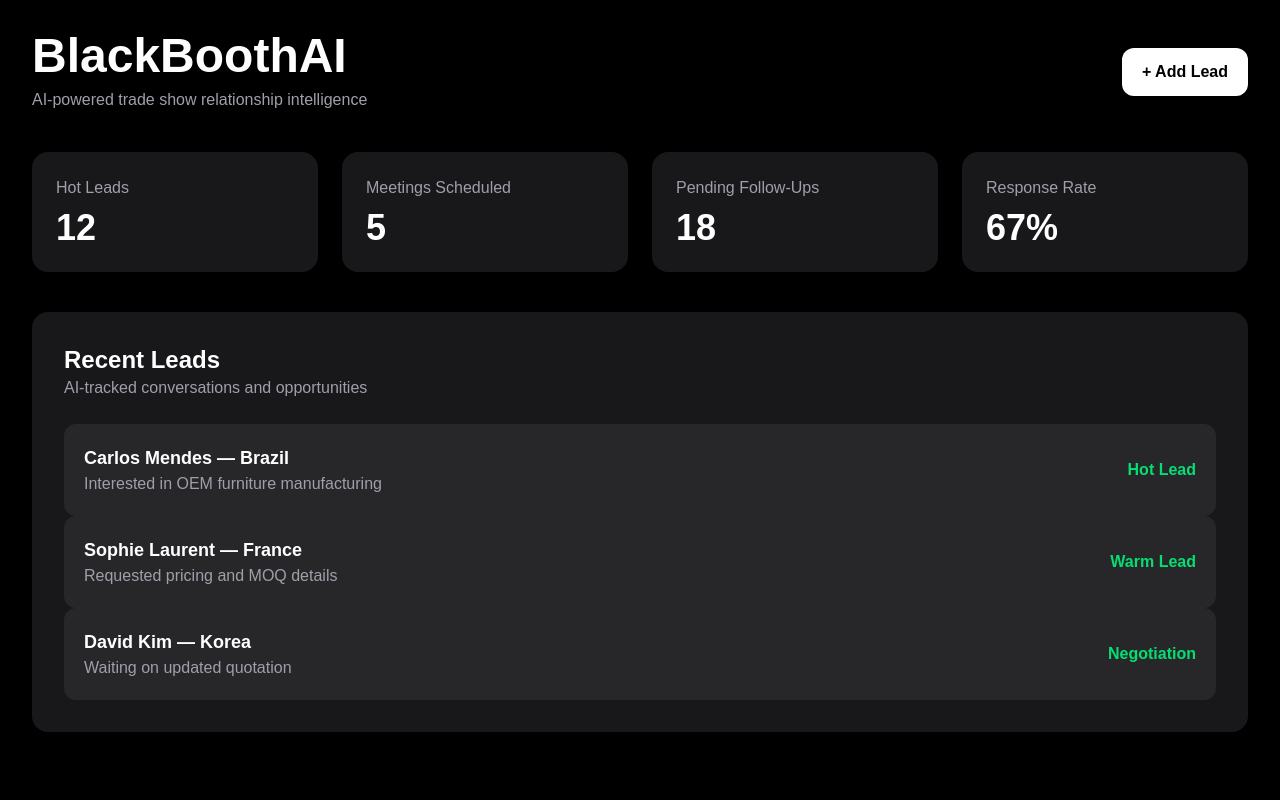
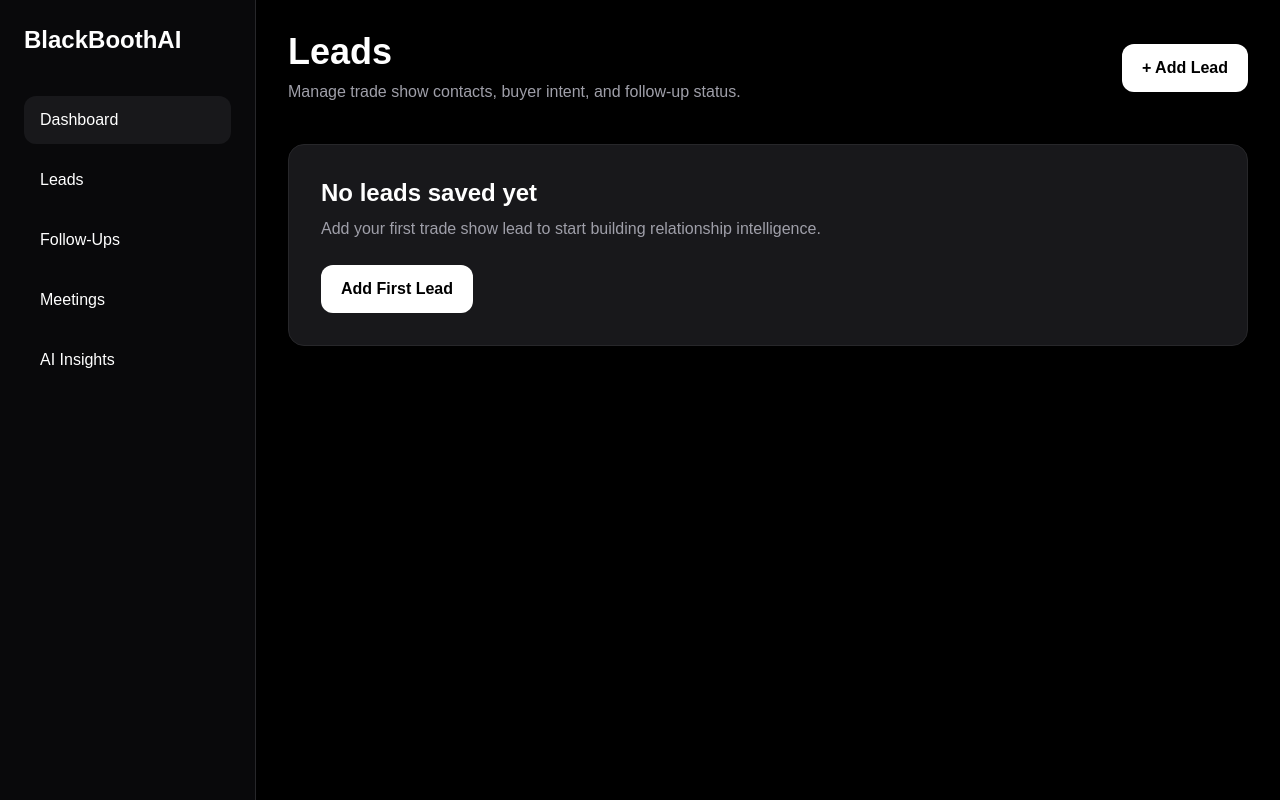
Before and after one commit to NikoRobben/BlackBoothAI, a Next.js app: page / in a window 1280 px wide. Built offline with nearby package versions, Linux system fonts and the light colour scheme.

Commit message:
Display saved leads from local storage

```diff
--- a/app/page.tsx
+++ b/app/page.tsx
@@ -1,84 +1,94 @@
-import LeadCard from "@/components/LeadCard";
+"use client";
 
-export default function HomePage() {
+import { useEffect, useState } from "react";
+import Link from "next/link";
+import Sidebar from "@/components/Sidebar";
+
+type Lead = {
+  id: string;
+  name: string;
+  company: string;
+  country: string;
+  productInterest: string;
+  status: string;
+};
+
+export default function LeadsPage() {
+  const [leads, setLeads] = useState<Lead[]>([]);
+
+  useEffect(() => {
+    const savedLeads = JSON.parse(
+      localStorage.getItem("blackboothai-leads") || "[]"
+    );
+
+    setLeads(savedLeads);
+  }, []);
+
   return (
-    <main className="min-h-screen bg-black text-white p-8">
-      <div className="max-w-7xl mx-auto">
+    <main className="min-h-screen bg-black text-white flex">
+      <Sidebar />
+
+      <section className="flex-1 p-8">
         <div className="flex items-center justify-between mb-10">
           <div>
-            <h1 className="text-5xl font-bold">BlackBoothAI</h1>
-
+            <h1 className="text-4xl font-bold">Leads</h1>
             <p className="text-zinc-400 mt-2">
-              AI-powered trade show relationship intelligence
+              Manage trade show contacts, buyer intent, and follow-up status.
             </p>
           </div>
 
-          <button className="bg-white text-black px-5 py-3 rounded-xl font-semibold hover:bg-zinc-200 transition">
+          <Link
+            href="/leads/new"
+            className="bg-white text-black px-5 py-3 rounded-xl font-semibold"
+          >
             + Add Lead
-          </button>
+          </Link>
         </div>
 
-        <div className="grid grid-cols-1 md:grid-cols-4 gap-6 mb-10">
-          <div className="bg-zinc-900 rounded-2xl p-6">
-            <p className="text-zinc-400">Hot Leads</p>
+        {leads.length === 0 ? (
+          <div className="bg-zinc-900 border border-zinc-800 rounded-2xl p-8">
+            <h2 className="text-2xl font-bold mb-2">No leads saved yet</h2>
+            <p className="text-zinc-400 mb-6">
+              Add your first trade show lead to start building relationship intelligence.
+            </p>
 
-            <h2 className="text-4xl font-bold mt-2">12</h2>
+            <Link
+              href="/leads/new"
+              className="inline-block bg-white text-black px-5 py-3 rounded-xl font-semibold"
+            >
+              Add First Lead
+            </Link>
           </div>
+        ) : (
+          <div className="space-y-4">
+            {leads.map((lead) => (
+              <Link key={lead.id} href={`/leads/${lead.id}`}>
+                <div className="bg-zinc-900 border border-zinc-800 rounded-xl p-5 flex items-center justify-between hover:bg-zinc-800 transition cursor-pointer">
+                  <div>
+                    <h3 className="font-semibold text-lg">
+                      {lead.name || "Unnamed Lead"} — {lead.company || "Unknown Company"}
+                    </h3>
 
-          <div className="bg-zinc-900 rounded-2xl p-6">
-            <p className="text-zinc-400">Meetings Scheduled</p>
+                    <p className="text-zinc-400">
+                      {lead.productInterest || "No product interest added"}
+                    </p>
+                  </div>
 
-            <h2 className="text-4xl font-bold mt-2">5</h2>
+                  <div className="text-right">
+                    <p className="text-green-400 font-semibold">
+                      {lead.status || "New Lead"}
+                    </p>
+
+                    <p className="text-zinc-500 text-sm">
+                      {lead.country || "No country"}
+                    </p>
+                  </div>
+                </div>
+              </Link>
+            ))}
           </div>
-
-          <div className="bg-zinc-900 rounded-2xl p-6">
-            <p className="text-zinc-400">Pending Follow-Ups</p>
-
-            <h2 className="text-4xl font-bold mt-2">18</h2>
-          </div>
-
-          <div className="bg-zinc-900 rounded-2xl p-6">
-            <p className="text-zinc-400">Response Rate</p>
-
-            <h2 className="text-4xl font-bold mt-2">67%</h2>
-          </div>
-        </div>
-
-        <div className="bg-zinc-900 rounded-2xl p-8">
-          <div className="flex items-center justify-between mb-6">
-            <div>
-              <h2 className="text-2xl font-bold">Recent Leads</h2>
-
-              <p className="text-zinc-400">
-                AI-tracked conversations and opportunities
-              </p>
-            </div>
-          </div>
-
-          <div className="space-y-4">
-            <LeadCard
-              name="Carlos Mendes"
-              company="Brazil"
-              status="Hot Lead"
-              note="Interested in OEM furniture manufacturing"
-            />
-
-            <LeadCard
-              name="Sophie Laurent"
-              company="France"
-              status="Warm Lead"
-              note="Requested pricing and MOQ details"
-            />
-
-            <LeadCard
-              name="David Kim"
-              company="Korea"
-              status="Negotiation"
-              note="Waiting on updated quotation"
-            />
-          </div>
-        </div>
-      </div>
+        )}
+      </section>
     </main>
   );
 }
```
